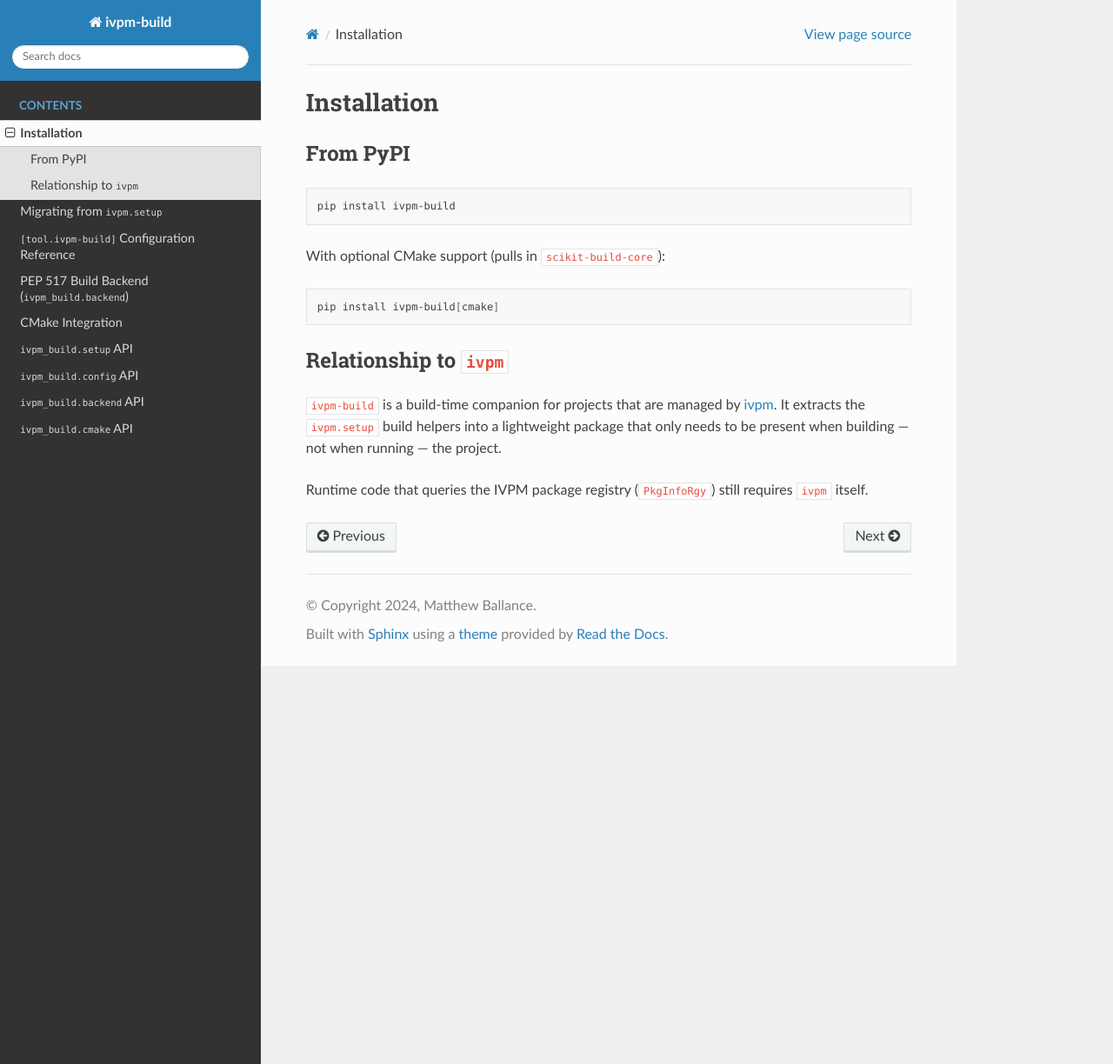
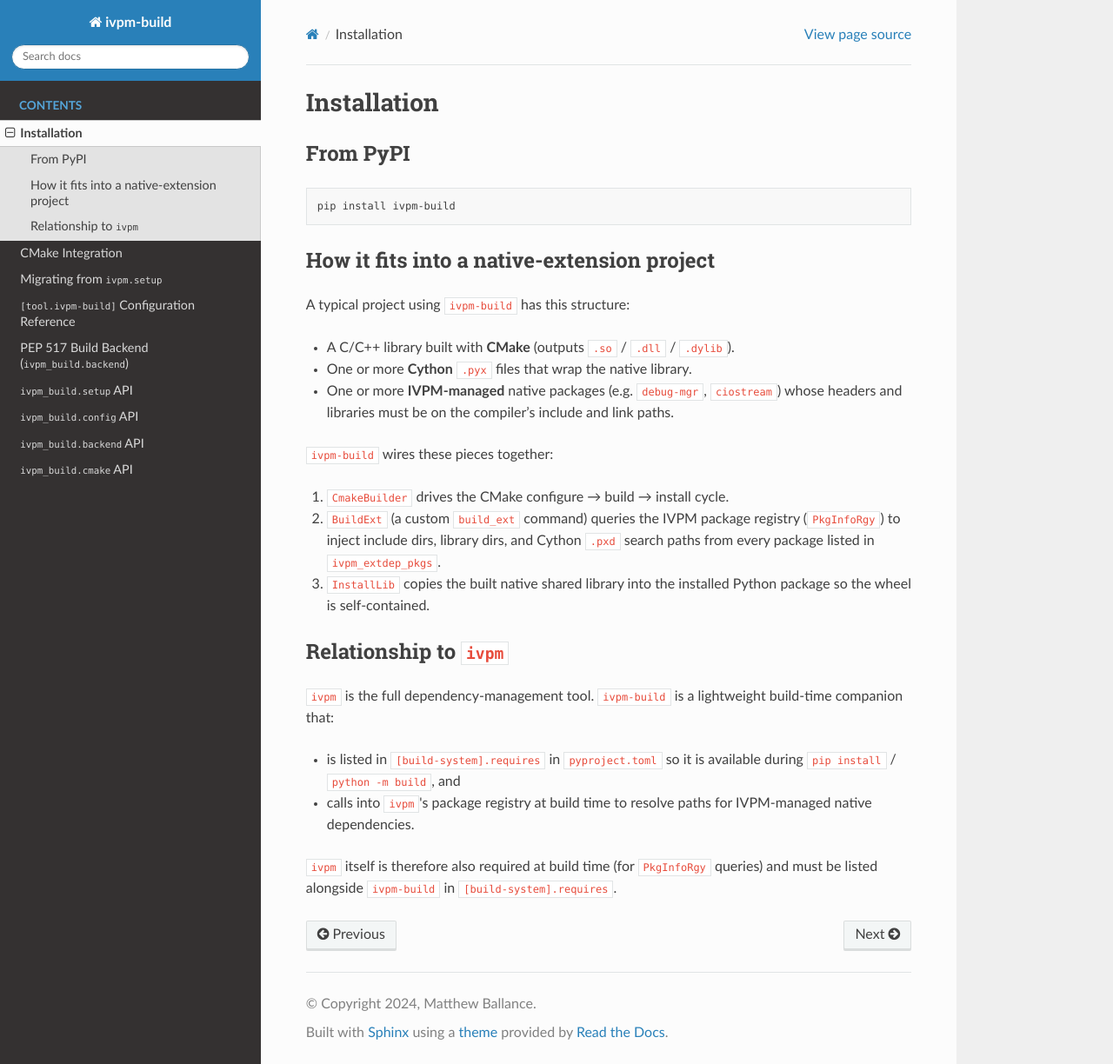
Before and after one commit to fvutils/ivpm-build, a Sphinx documentation site: the page built from docs/source/installation.rst, in a window 1280 px wide and 1224 px high. Shown: the whole window at 87% size. Built offline with Sphinx 7.4.7 and the Read the Docs theme 3.1.0, drawn with Linux system fonts in a browser that asks for light colours.

Commit message:
docs: refocus on native-extension build purpose
Lead with the actual use case — building Python packages that wrap
C/C++ native extensions with CMake — rather than framing the package
as 'extracted from ivpm'.

Key changes:
- README: rewrite intro, features, and Quick Start around the
  CMake → Cython → wheel pipeline; add 'When to use' section;
  show ivpm_extdep_pkgs and ivpm_extra_data in the example
- index.rst: update one-liner, move cmake before migration in TOC
- installation.rst: replace 'extracted from ivpm' framing with a
  concrete description of how CmakeBuilder, BuildExt, and InstallLib
  fit together; clarify why both ivpm-build and ivpm are needed at
  build time
- cmake.rst: add 'What gets built' and PACKAGES_DIR sections that
  explain the native-library build flow; reorder for clarity
- migration.rst: add introductory context before the before/after
  snippets so readers know what the migration preserves

Co-authored-by: Copilot <223556219+Copilot@users.noreply.github.com>

```diff
--- a/docs/source/installation.rst
+++ b/docs/source/installation.rst
@@ -8,19 +8,37 @@ From PyPI
 
    pip install ivpm-build
 
-With optional CMake support (pulls in ``scikit-build-core``):
+How it fits into a native-extension project
+--------------------------------------------
 
-.. code-block:: bash
+A typical project using ``ivpm-build`` has this structure:
 
-   pip install ivpm-build[cmake]
+* A C/C++ library built with **CMake** (outputs ``.so`` / ``.dll`` / ``.dylib``).
+* One or more **Cython** ``.pyx`` files that wrap the native library.
+* One or more **IVPM-managed** native packages (e.g. ``debug-mgr``,
+  ``ciostream``) whose headers and libraries must be on the compiler's include
+  and link paths.
+
+``ivpm-build`` wires these pieces together:
+
+1. ``CmakeBuilder`` drives the CMake configure → build → install cycle.
+2. ``BuildExt`` (a custom ``build_ext`` command) queries the IVPM package
+   registry (``PkgInfoRgy``) to inject include dirs, library dirs, and Cython
+   ``.pxd`` search paths from every package listed in ``ivpm_extdep_pkgs``.
+3. ``InstallLib`` copies the built native shared library into the installed
+   Python package so the wheel is self-contained.
 
 Relationship to ``ivpm``
 ------------------------
 
-``ivpm-build`` is a build-time companion for projects that are managed by
-`ivpm <https://github.com/fvutils/ivpm>`_.  It extracts the
-``ivpm.setup`` build helpers into a lightweight package that only needs to be
-present when building — not when running — the project.
+``ivpm`` is the full dependency-management tool.  ``ivpm-build`` is a
+lightweight build-time companion that:
 
-Runtime code that queries the IVPM package registry (``PkgInfoRgy``) still
-requires ``ivpm`` itself.
+* is listed in ``[build-system].requires`` in ``pyproject.toml`` so it is
+  available during ``pip install`` / ``python -m build``, and
+* calls into ``ivpm``\'s package registry at build time to resolve paths for
+  IVPM-managed native dependencies.
+
+``ivpm`` itself is therefore also required at build time (for ``PkgInfoRgy``
+queries) and must be listed alongside ``ivpm-build`` in
+``[build-system].requires``.
```
Also changed, not shown: README.md (+57 -47 lines), docs/source/cmake.rst (+32 -18 lines), docs/source/index.rst (+11 -4 lines), docs/source/migration.rst (+8 -2 lines).
